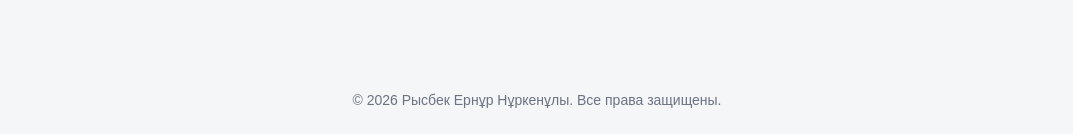
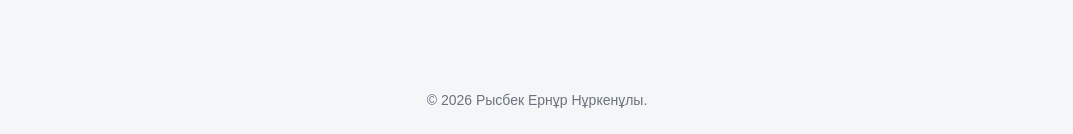
Before and after one commit to Yernur-creator/git-test-site, a plain HTML site: page index.html in a window 1280 px wide. Shown: the part 2125-2259 px from the top of the page, without its empty margins (103-1176 px from the left). Drawn offline with Linux system fonts and the light colour scheme.

Commit message:
update site

```diff
--- a/index.html
+++ b/index.html
@@ -269,7 +269,7 @@
   </main>
 
   <footer>
-    © 2026 Рысбек Ернұр Нұркенұлы. Все права защищены.
+    © 2026 Рысбек Ернұр Нұркенұлы.
   </footer>
 
 </body>
```
